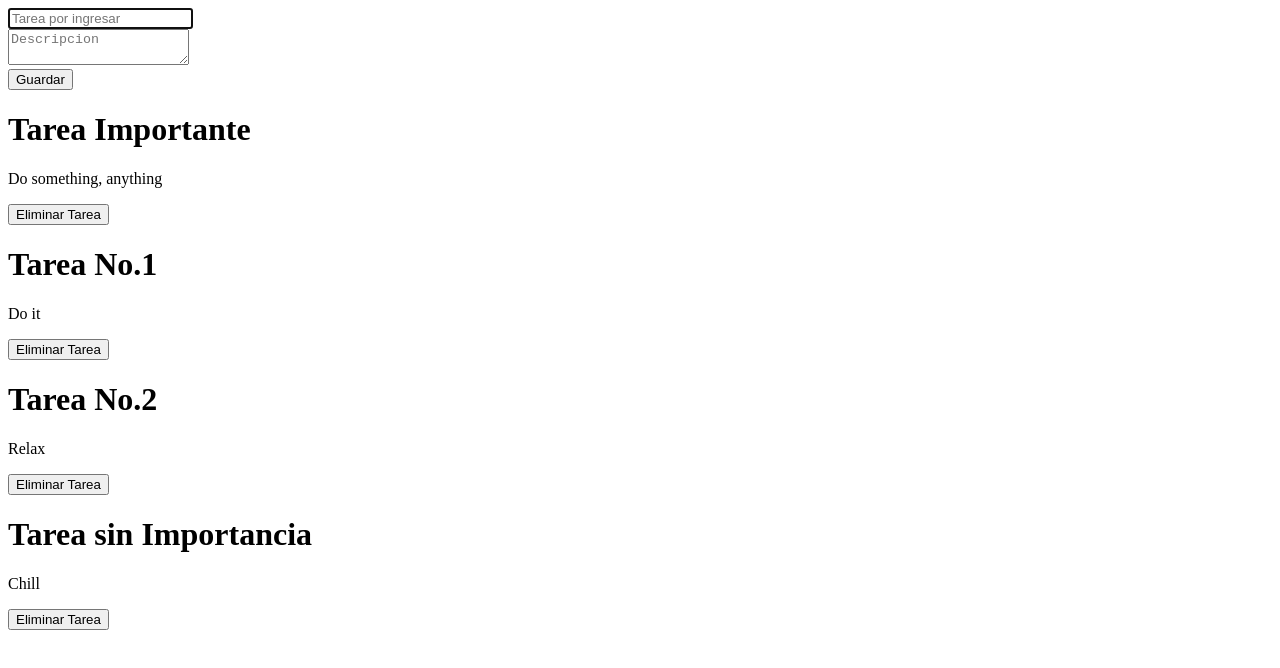
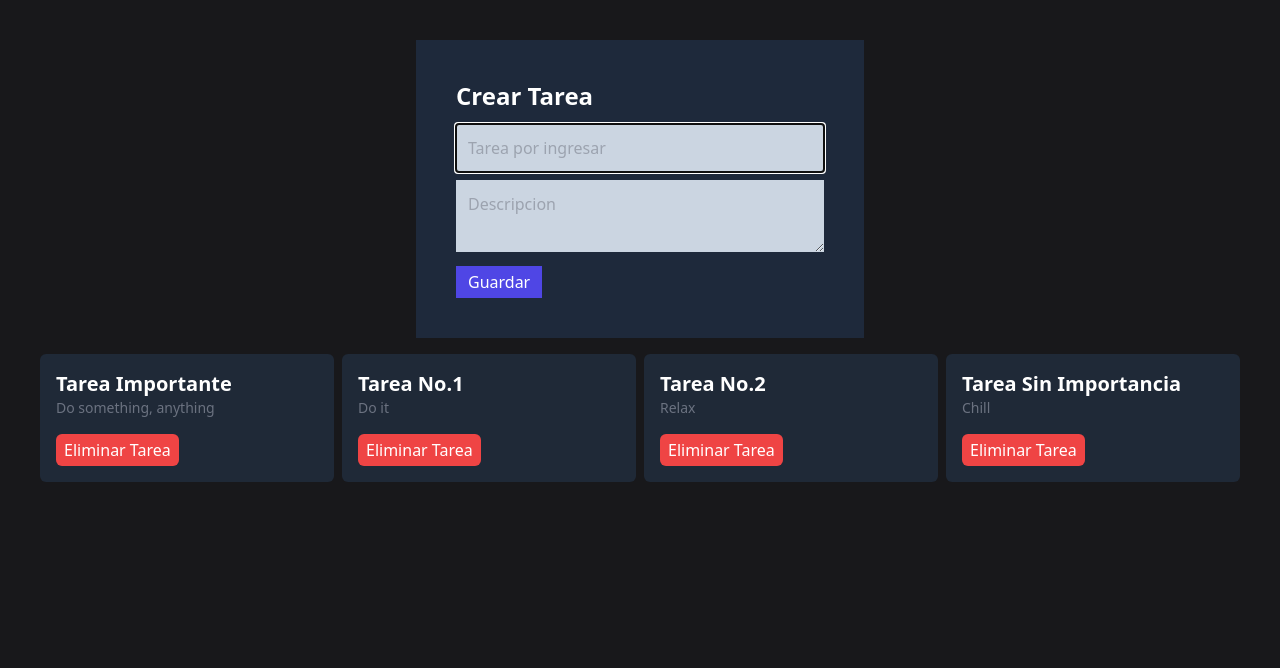
Before and after one commit to joparedesm/Ejemplo-React, a React (Vite) app: page / in a window 1280 px wide. Shown: the top 668 px of the page. Built offline with nearby package versions, Linux system fonts and the light colour scheme.

Commit message:
Estilizando con Tailwindcss

```diff
--- a/package.json
+++ b/package.json
@@ -16,6 +16,9 @@
     "@types/react": "^18.0.17",
     "@types/react-dom": "^18.0.6",
     "@vitejs/plugin-react": "^2.1.0",
+    "autoprefixer": "^10.4.12",
+    "postcss": "^8.4.18",
+    "tailwindcss": "^3.2.1",
     "vite": "^3.1.0"
   }
 }
--- /dev/null
+++ b/postcss.config.cjs
@@ -0,0 +1,6 @@
+module.exports = {
+  plugins: {
+    tailwindcss: {},
+    autoprefixer: {},
+  },
+}
--- a/src/App.jsx
+++ b/src/App.jsx
@@ -4,10 +4,12 @@
 
 function App() {
   return (
-    <>
-      <TaskForm />
-      <TaskList />
-    </>
+    <main className='bg-zinc-900 h-screen'>
+      <div className='container mx-auto p-10'>
+        <TaskForm />
+        <TaskList />
+      </div>
+    </main>
   )
 }
 
--- a/src/components/TaskCard.jsx
+++ b/src/components/TaskCard.jsx
@@ -4,10 +4,11 @@
 function TaskCard({task}) {
   const {deleteTask} =useContext(TaskContext)
   return (
-      <div>
-        <h1>{task.title}</h1>
-        <p>{task.description}</p>
-        <button onClick = { () => deleteTask(task.id) }>
+      <div className='bg-gray-800 text-white p-4 rounded-md'>
+        <h1 className='text-xl font-bold capitalize '>{task.title}</h1>
+        <p className='text-gray-500 text-sm'>{task.description}</p>
+        <button
+        className='bg-red-500 px-2 py-1 rounded-md mt-4 hover:bg-red-400' onClick = { () => deleteTask(task.id) }>
           Eliminar Tarea
         </button>
       </div>
--- a/src/components/TaskForm.jsx
+++ b/src/components/TaskForm.jsx
@@ -17,22 +17,30 @@
     }
 
   return (
-    <form onSubmit = { handleSubmit }>
+    <div className='max-w-md mx-auto'>
+      <form onSubmit = { handleSubmit }
+      className="bg-slate-800 p-10 mb-4">
+        <h1 className='text-2xl font-bold text-white mb-3'> Crear Tarea</h1>
         <input
         placeholder = "Tarea por ingresar"
         onChange = {(e) => setTitle(e.target.value)}
         value = {title}
+        className="bg-slate-300 p-3 w-full mb-2"
         autoFocus
         />
         <br/>
         <textarea
         placeholder = 'Descripcion'
         onChange = {(e) => setDescription(e.target.value)}
+        className="bg-slate-300 p-3 w-full mb-2"
         value = {description}
         ></textarea>
         <br/>
-      <button>Guardar</button>
+        <button
+        className="bg-indigo-600 px-3 py-1 text-white hover:bg-indigo-500"
+        >Guardar</button>
       </form>
+    </div>
   );
 }
 
--- a/src/components/TaskList.jsx
+++ b/src/components/TaskList.jsx
@@ -7,11 +7,11 @@
   const {tasks} = useContext(TaskContext)
 
     if (tasks.length === 0) {
-        return <h1>No hay tareas</h1>
+        return <h1 className='text-white text-4xl font-bold text-center'>No hay tareas</h1>
     }
 
   return (
-    <div>
+    <div className='grid grid-cols-4 gap-2'>
         {tasks.map((task) => (
           <TaskCard key = {task.id} task = {task}/>
         ))}
--- a/src/index.css
+++ b/src/index.css
@@ -0,0 +1,3 @@
+@tailwind base;
+@tailwind components;
+@tailwind utilities;
--- /dev/null
+++ b/tailwind.config.cjs
@@ -0,0 +1,11 @@
+/** @type {import('tailwindcss').Config} */
+module.exports = {
+  content: [
+    "./index.html",
+    "./src/**/*.{js,ts,jsx,tsx}",
+  ],
+  theme: {
+    extend: {},
+  },
+  plugins: [],
+}
```
Also changed, not shown: 1 other file (tests, documents, lock files or other folders). Lines whose indentation alone changed are shown as unchanged.
